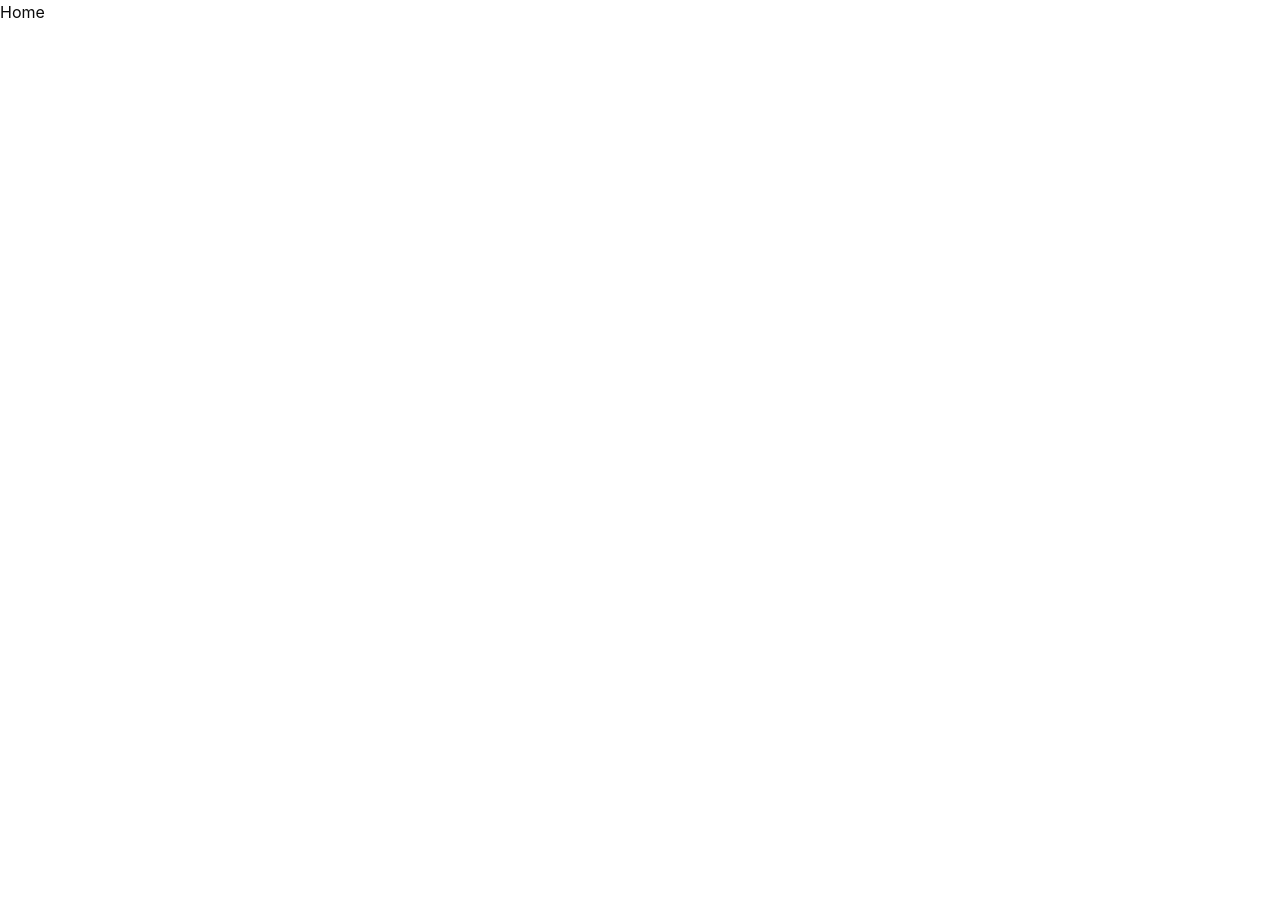
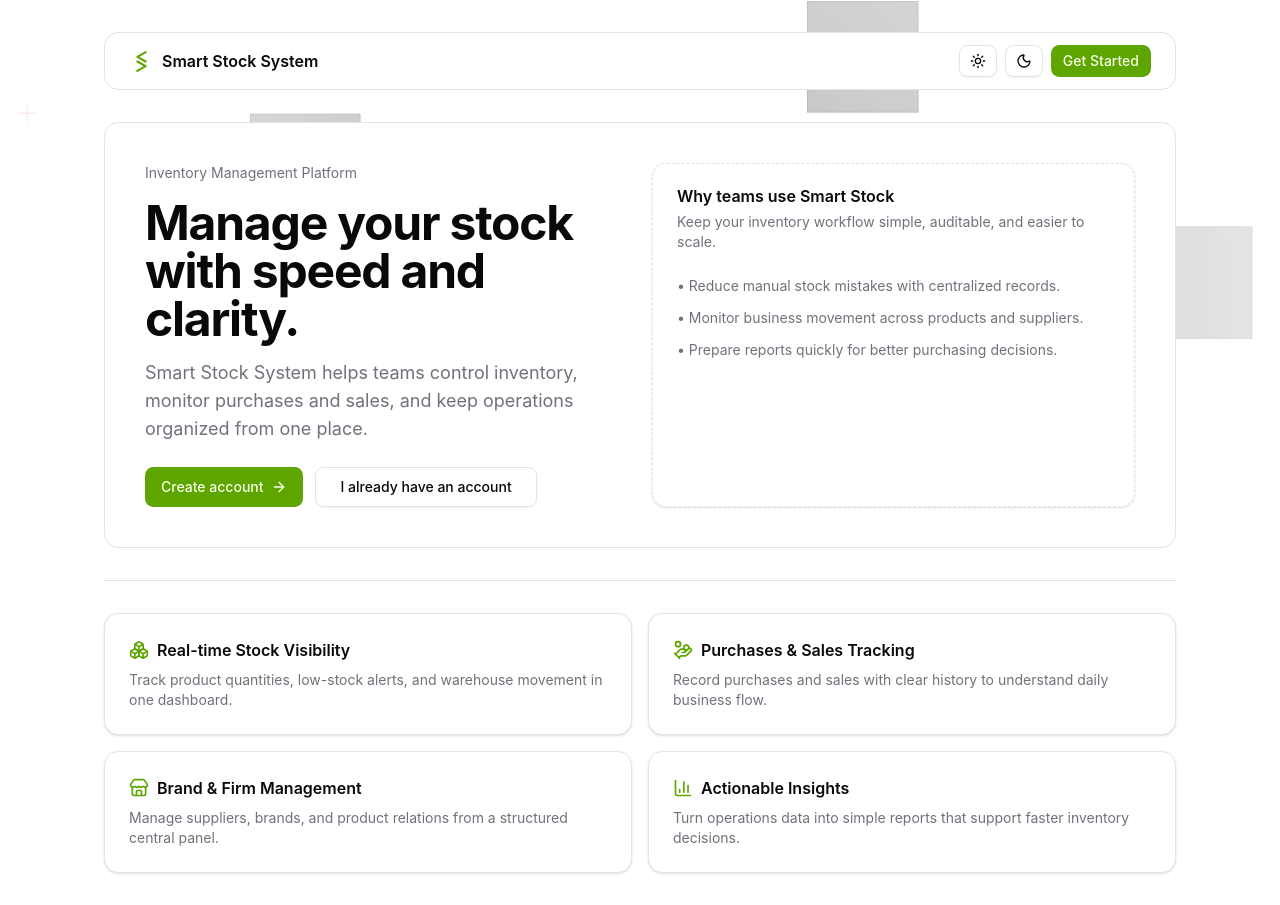
Before and after one commit to cankurtduygu/stock-management-system, a React (Vite) app: page / in a window 1280 px wide. Before the commit the page ends 800 px from the top, so only its background shows below. Built offline with nearby package versions, Linux system fonts and the light colour scheme.

Commit message:
Add redux-persist, fix auth/logout, update UI for login state

```diff
--- a/package.json
+++ b/package.json
@@ -25,6 +25,7 @@
     "react-icons": "^5.6.0",
     "react-redux": "^9.2.0",
     "react-router-dom": "^7.13.1",
+    "redux-persist": "^6.0.0",
     "sonner": "^2.0.7",
     "tailwind-merge": "^3.5.0",
     "tailwindcss": "^4.2.1",
--- a/src/App.jsx
+++ b/src/App.jsx
@@ -8,17 +8,23 @@ import DashboardLayout from './components/shared/DashboardLayout';
 import Error from './pages/Error';
 import { Navigate, Outlet } from 'react-router-dom';
 import { Provider } from 'react-redux';
-import { store } from './state/store';
+import store, { persistor } from './state/store';
 import { useSelector } from 'react-redux';
 import { selectCurrentUser } from './features/authSlice';
 import { Toaster } from '@/components/ui/sonner';
-
-
+import { useTheme } from '@/hooks/useTheme';
+import { PersistGate } from 'redux-persist/integration/react';
 
 const router = createBrowserRouter([
   { path: '/', element: <Home />, errorElement: <Error /> },
-  { path: 'sign-in', element: <SignIn /> },
-  { path: 'sign-up', element: <SignUp /> },
+  {
+    element: <PublicOnlyRoute />,
+    children: [
+      { path: 'sign-in', element: <SignIn /> },
+      { path: 'sign-up', element: <SignUp /> },
+    ],
+  },
+
   {
     path: 'stock',
     element: <ProtectedRoute />,
@@ -60,17 +66,26 @@ const router = createBrowserRouter([
 function App() {
   return (
     <>
-      {/* <h1>app</h1> */}
       <Provider store={store}>
-      <RouterProvider router={router} />
-      <Toaster richColors position='top-right' /> {/* Buna detayli bak baska ne öyellikleri var*/}
+        <PersistGate loading={null} persistor={persistor}>
+          <ThemeSync />
+          <RouterProvider router={router} />
+          <Toaster richColors position="top-right" />{' '}
+          {/* Buna detayli bak baska ne öyellikleri var*/}
+        </PersistGate>
       </Provider>
-
     </>
   );
 }
 
 export default App;
+
+function PublicOnlyRoute() {
+  //currentUser varsa login olduktan sonra sign-in sayfasina gelmesini istemeyiz. Bu nedenle currentUser varsa stock sayfasina yönlendirecegiz, yoksa Outlet ile çocuk componentleri render edecegiz.
+  const currentUser = useSelector(selectCurrentUser);
+
+  return currentUser ? <Navigate to="/stock" replace /> : <Outlet />;
+}
 
 function ProtectedRoute() {
   // console.log(user);
@@ -80,3 +95,8 @@ function ProtectedRoute() {
 
   return currentUser ? <Outlet /> : <Navigate to="/sign-in" />;
 }
+
+function ThemeSync() {
+  useTheme();
+  return null;
+}
--- a/src/components/SignInForm.jsx
+++ b/src/components/SignInForm.jsx
@@ -111,11 +111,11 @@ export default function SignInForm({ className, ...props }) {
                 </Button>
               </Field>
               <FieldSeparator className="*:data-[slot=field-separator-content]:bg-card">
-                Or continue with
+                <Link to="/">Back to Home</Link>
               </FieldSeparator>
 
               <FieldDescription className="text-center">
-                Don&apos;t have an account? <a href="#">Sign up</a>
+                Don&apos;t have an account? <Link to="/sign-up">Sign up</Link>
               </FieldDescription>
             </FieldGroup>
           </form>
--- a/src/components/SignUpForm.jsx
+++ b/src/components/SignUpForm.jsx
@@ -179,7 +179,7 @@ export function SignUpForm({ className, ...props }) {
                 </Button>
               </Field>
               <FieldSeparator className="*:data-[slot=field-separator-content]:bg-card">
-                Or continue with
+                <Link to="/">Back to Home</Link>
               </FieldSeparator>
               <FieldDescription className="text-center">
                 Already have an account{' '}
--- a/src/components/shared/sidebar/nav-user.jsx
+++ b/src/components/shared/sidebar/nav-user.jsx
@@ -29,10 +29,12 @@ import {
 } from "@/components/ui/sidebar"
 import { useSelector } from "react-redux"
 import { selectCurrentUser } from "@/features/authSlice";
+import useAuthCall from "@/hooks/useAuthCall"
 
 export function NavUser() {
   const currentUser = useSelector(selectCurrentUser);
   const { isMobile } = useSidebar()
+  const { signOut } = useAuthCall();
 
   return (
     <SidebarMenu>
@@ -93,7 +95,7 @@ export function NavUser() {
               </DropdownMenuItem>
             </DropdownMenuGroup>
             <DropdownMenuSeparator />
-            <DropdownMenuItem>
+            <DropdownMenuItem  onSelect={signOut}>
               <LogOut />
               Log out
             </DropdownMenuItem>
--- a/src/index.css
+++ b/src/index.css
@@ -45,74 +45,74 @@
     --color-sidebar-ring: var(--sidebar-ring);
 }
 
-:root {
-    --radius: 0.625rem;
-    --background: oklch(1 0 0);
-    --foreground: oklch(0.145 0 0);
-    --card: oklch(1 0 0);
-    --card-foreground: oklch(0.145 0 0);
-    --popover: oklch(1 0 0);
-    --popover-foreground: oklch(0.145 0 0);
-    --primary: oklch(0.205 0 0);
-    --primary-foreground: oklch(0.985 0 0);
-    --secondary: oklch(0.97 0 0);
-    --secondary-foreground: oklch(0.205 0 0);
-    --muted: oklch(0.97 0 0);
-    --muted-foreground: oklch(0.556 0 0);
-    --accent: oklch(0.97 0 0);
-    --accent-foreground: oklch(0.205 0 0);
-    --destructive: oklch(0.577 0.245 27.325);
-    --border: oklch(0.922 0 0);
-    --input: oklch(0.922 0 0);
-    --ring: oklch(0.708 0 0);
-    --chart-1: oklch(0.646 0.222 41.116);
-    --chart-2: oklch(0.6 0.118 184.704);
-    --chart-3: oklch(0.398 0.07 227.392);
-    --chart-4: oklch(0.828 0.189 84.429);
-    --chart-5: oklch(0.769 0.188 70.08);
-    --sidebar: oklch(0.985 0 0);
-    --sidebar-foreground: oklch(0.145 0 0);
-    --sidebar-primary: oklch(0.205 0 0);
-    --sidebar-primary-foreground: oklch(0.985 0 0);
-    --sidebar-accent: oklch(0.97 0 0);
-    --sidebar-accent-foreground: oklch(0.205 0 0);
-    --sidebar-border: oklch(0.922 0 0);
-    --sidebar-ring: oklch(0.708 0 0);
-}
+ :root {
+   --radius: 0.65rem;
+   --background:  oklch(1 0 0);
+   --foreground:  oklch(0.141 0.005 285.823);
+   --card:  oklch(1 0 0);
+   --card-foreground:  oklch(0.141 0.005 285.823);
+   --popover:  oklch(1 0 0);
+   --popover-foreground:  oklch(0.141 0.005 285.823);
+   --primary:  oklch(0.648 0.2 131.684);
+   --primary-foreground:  oklch(0.986 0.031 120.757);
+   --secondary:  oklch(0.967 0.001 286.375);
+   --secondary-foreground:  oklch(0.21 0.006 285.885);
+   --muted:  oklch(0.967 0.001 286.375);
+   --muted-foreground:  oklch(0.552 0.016 285.938);
+   --accent:  oklch(0.967 0.001 286.375);
+   --accent-foreground:  oklch(0.21 0.006 285.885);
+   --destructive:  oklch(0.577 0.245 27.325);
+   --border:  oklch(0.92 0.004 286.32);
+   --input:  oklch(0.92 0.004 286.32);
+   --ring:  oklch(0.841 0.238 128.85);
+   --chart-1:  oklch(0.871 0.15 154.449);
+   --chart-2:  oklch(0.723 0.219 149.579);
+   --chart-3:  oklch(0.627 0.194 149.214);
+   --chart-4:  oklch(0.527 0.154 150.069);
+   --chart-5:  oklch(0.448 0.119 151.328);
+   --sidebar:  oklch(0.985 0 0);
+   --sidebar-foreground:  oklch(0.141 0.005 285.823);
+   --sidebar-primary:  oklch(0.648 0.2 131.684);
+   --sidebar-primary-foreground:  oklch(0.986 0.031 120.757);
+   --sidebar-accent:  oklch(0.967 0.001 286.375);
+   --sidebar-accent-foreground:  oklch(0.21 0.006 285.885);
+   --sidebar-border:  oklch(0.92 0.004 286.32);
+   --sidebar-ring:  oklch(0.841 0.238 128.85);
+ }
 
-.dark {
-    --background: oklch(0.145 0 0);
-    --foreground: oklch(0.985 0 0);
-    --card: oklch(0.205 0 0);
-    --card-foreground: oklch(0.985 0 0);
-    --popover: oklch(0.205 0 0);
-    --popover-foreground: oklch(0.985 0 0);
-    --primary: oklch(0.922 0 0);
-    --primary-foreground: oklch(0.205 0 0);
-    --secondary: oklch(0.269 0 0);
-    --secondary-foreground: oklch(0.985 0 0);
-    --muted: oklch(0.269 0 0);
-    --muted-foreground: oklch(0.708 0 0);
-    --accent: oklch(0.269 0 0);
-    --accent-foreground: oklch(0.985 0 0);
-    --destructive: oklch(0.704 0.191 22.216);
-    --border: oklch(1 0 0 / 10%);
-    --input: oklch(1 0 0 / 15%);
-    --ring: oklch(0.556 0 0);
-    --chart-1: oklch(0.488 0.243 264.376);
-    --chart-2: oklch(0.696 0.17 162.48);
-    --chart-3: oklch(0.769 0.188 70.08);
-    --chart-4: oklch(0.627 0.265 303.9);
-    --chart-5: oklch(0.645 0.246 16.439);
-    --sidebar: oklch(0.205 0 0);
-    --sidebar-foreground: oklch(0.985 0 0);
-    --sidebar-primary: oklch(0.488 0.243 264.376);
-    --sidebar-primary-foreground: oklch(0.985 0 0);
-    --sidebar-accent: oklch(0.269 0 0);
-    --sidebar-accent-foreground: oklch(0.985 0 0);
-    --sidebar-border: oklch(1 0 0 / 10%);
-    --sidebar-ring: oklch(0.556 0 0);
-}
+ .dark {
+   --background:  oklch(0.141 0.005 285.823);
+   --foreground:  oklch(0.985 0 0);
+   --card:  oklch(0.21 0.006 285.885);
+   --card-foreground:  oklch(0.985 0 0);
+   --popover:  oklch(0.21 0.006 285.885);
+   --popover-foreground:  oklch(0.985 0 0);
+   --primary:  oklch(0.648 0.2 131.684);
+   --primary-foreground:  oklch(0.986 0.031 120.757);
+   --secondary:  oklch(0.274 0.006 286.033);
+   --secondary-foreground:  oklch(0.985 0 0);
+   --muted:  oklch(0.274 0.006 286.033);
+   --muted-foreground:  oklch(0.705 0.015 286.067);
+   --accent:  oklch(0.274 0.006 286.033);
+   --accent-foreground:  oklch(0.985 0 0);
+   --destructive:  oklch(0.704 0.191 22.216);
+   --border:  oklch(1 0 0 / 10%);
+   --input:  oklch(1 0 0 / 15%);
+   --ring:  oklch(0.405 0.101 131.063);
+   --chart-1:  oklch(0.871 0.15 154.449);
+   --chart-2:  oklch(0.723 0.219 149.579);
+   --chart-3:  oklch(0.627 0.194 149.214);
+   --chart-4:  oklch(0.527 0.154 150.069);
+   --chart-5:  oklch(0.448 0.119 151.328);
+   --sidebar:  oklch(0.21 0.006 285.885);
+   --sidebar-foreground:  oklch(0.985 0 0);
+   --sidebar-primary:  oklch(0.768 0.233 130.85);
+   --sidebar-primary-foreground:  oklch(0.986 0.031 120.757);
+   --sidebar-accent:  oklch(0.274 0.006 286.033);
+   --sidebar-accent-foreground:  oklch(0.985 0 0);
+   --sidebar-border:  oklch(1 0 0 / 10%);
+   --sidebar-ring:  oklch(0.405 0.101 131.063);
+ }
 
 @layer base {
   * {
--- a/src/pages/Home.jsx
+++ b/src/pages/Home.jsx
@@ -1,9 +1,155 @@
-import React from 'react'
+import { Link } from "react-router-dom";
+import {
+    ArrowRight,
+    Boxes,
+    ChartColumn,
+    HandCoins,
+    Moon,
+    ShieldCheck,
+    Store,
+    Sun,
+} from "lucide-react";
 
-const Home = () => {
-  return (
-    <div>Home</div>
-  )
+import { Button } from "@/components/ui/button";
+import {
+    Card,
+    CardContent,
+    CardDescription,
+    CardHeader,
+    CardTitle,
+} from "@/components/ui/card";
+import { Separator } from "@/components/ui/separator";
+import { useTheme } from "@/hooks/useTheme";
+import { TbBrandStocktwits } from "react-icons/tb";
+import { useSelector } from "react-redux";
+import { selectCurrentUser } from "@/features/authSlice";
+
+const features = [
+    {
+        title: "Real-time Stock Visibility",
+        description:
+            "Track product quantities, low-stock alerts, and warehouse movement in one dashboard.",
+        icon: Boxes,
+    },
+    {
+        title: "Purchases & Sales Tracking",
+        description:
+            "Record purchases and sales with clear history to understand daily business flow.",
+        icon: HandCoins,
+    },
+    {
+        title: "Brand & Firm Management",
+        description:
+            "Manage suppliers, brands, and product relations from a structured central panel.",
+        icon: Store,
+    },
+    {
+        title: "Actionable Insights",
+        description:
+            "Turn operations data into simple reports that support faster inventory decisions.",
+        icon: ChartColumn,
+    },
+];
+
+export default function Home() {
+    const { theme, setTheme } = useTheme();
+    const  currentUser  = useSelector(selectCurrentUser);
+    return (
+        <main
+            className="min-h-svh bg-cover bg-center bg-no-repeat text-foreground"
+            style={{ backgroundImage: "url('/auth-bg.png')" }}>
+            <section className="min-h-svh bg-background/10">
+                <div className="mx-auto flex w-full max-w-6xl flex-col gap-8 px-6 py-8 md:px-10">
+                    <header className="flex items-center justify-between rounded-xl border bg-card px-4 py-3 md:px-6">
+                        <div className="flex items-center gap-2 text-sm font-semibold md:text-base">
+                            <TbBrandStocktwits size={25} className="text-primary" />
+
+                            <span>Smart Stock System</span>
+                        </div>
+                        <div className="flex items-center gap-2">
+                            <Button
+                                type="button"
+                                variant={theme === "light" ? "default" : "outline"}
+                                size="sm"
+                                onClick={() => setTheme("light")}
+                                aria-label="Switch to light mode">
+                                <Sun className="size-4" />
+                            </Button>
+                            <Button
+                                type="button"
+                                variant={theme === "dark" ? "default" : "outline"}
+                                size="sm"
+                                onClick={() => setTheme("dark")}
+                                aria-label="Switch to dark mode">
+                                <Moon className="size-4" />
+                            </Button>
+                            <Button asChild size="sm">
+                                {currentUser ? (
+                                    <Link to="/stock">Dashboard</Link>
+                                ) : (
+                                    <Link to="/sign-up">Get Started</Link>
+                                )}
+                            </Button>
+                        </div>
+                    </header>
+
+                    <section className="grid gap-6 rounded-xl border bg-card p-6 md:grid-cols-2 md:p-10">
+                        <div className="space-y-4">
+                            <p className="text-sm text-muted-foreground">Inventory Management Platform</p>
+                            <h1 className="text-3xl font-bold tracking-tight md:text-5xl">
+                                Manage your stock with speed and clarity.
+                            </h1>
+                            <p className="text-muted-foreground md:text-lg">
+                                Smart Stock System helps teams control inventory, monitor purchases and sales,
+                                and keep operations organized from one place.
+                            </p>
+                            <div className="flex flex-wrap gap-3 pt-2">
+                                <Button asChild size="lg">
+                                    <Link to="/sign-up">
+                                        Create account
+                                        <ArrowRight className="size-4" />
+                                    </Link>
+                                </Button>
+                                <Button asChild variant="outline" size="lg">
+                                    <Link to="/sign-in">I already have an account</Link>
+                                </Button>
+                            </div>
+                        </div>
+
+                        <Card className="border-dashed">
+                            <CardHeader>
+                                <CardTitle>Why teams use Smart Stock</CardTitle>
+                                <CardDescription>
+                                    Keep your inventory workflow simple, auditable, and easier to scale.
+                                </CardDescription>
+                            </CardHeader>
+                            <CardContent>
+                                <ul className="space-y-3 text-sm text-muted-foreground">
+                                    <li>• Reduce manual stock mistakes with centralized records.</li>
+                                    <li>• Monitor business movement across products and suppliers.</li>
+                                    <li>• Prepare reports quickly for better purchasing decisions.</li>
+                                </ul>
+                            </CardContent>
+                        </Card>
+                    </section>
+
+                    <Separator />
+
+                    <section className="grid gap-4 md:grid-cols-2">
+                        {features.map((feature) => (
+                            <Card key={feature.title}>
+                                <CardHeader>
+                                    <CardTitle className="flex items-center gap-2 text-base">
+                                        <feature.icon className="size-5 text-primary" />
+                                        {feature.title}
+                                    </CardTitle>
+                                    <CardDescription>{feature.description}</CardDescription>
+                                </CardHeader>
+                            </Card>
+                        ))}
+                    </section>
+                </div>
+            </section>
+        </main>
+    );
 }
-
-export default Home
--- a/src/state/store.js
+++ b/src/state/store.js
@@ -1,11 +1,44 @@
-import { configureStore } from "@reduxjs/toolkit";
-import authReducer from "@/features/authSlice";
-import themeReducer from "@/features/themeSlice";
+import { configureStore, combineReducers } from '@reduxjs/toolkit';
+import authReducer from '@/features/authSlice';
+import themeReducer from '@/features/themeSlice';
+import { persistStore, persistReducer } from 'redux-persist';
+import storage from 'redux-persist/lib/storage'; // defaults to localStorage for web
+import {
+  FLUSH,
+  REHYDRATE,
+  PAUSE,
+  PERSIST,
+  PURGE,
+  REGISTER,
+} from 'redux-persist';
 
-export const store = configureStore({
-  reducer: {
-    auth: authReducer,
-    theme: themeReducer,
-  },
-  devTools: import.meta.env.VITE_NODE_ENV !== "production",
+const persistConfig = {
+  key: 'stock-smart',
+  storage,
+  whitelist: ['auth', 'theme'], // sadece auth ve theme reducer'larını persist etmek istiyoruz
+};
+
+const rootReducer = {
+  //persist kullandigimizda burasi rootReducer in ifade ettigi yer oluyor.
+  auth: authReducer,
+  theme: themeReducer,
+};
+
+const persistedReducer = persistReducer(
+  persistConfig,
+  combineReducers(rootReducer)
+); //persisted ne demek: kalıcı, saklanan anlamına gelir. persistReducer, verilen reducer'ı persistConfig ile sarmalayarak kalıcı hale getirir. Bu sayede uygulama kapatılsa bile belirli reducer'ların durumu (state) saklanır ve uygulama tekrar açıldığında bu durum geri yüklenir. Yani persistedReducer, rootReducer'ın persistConfig ile yapılandırılmış halidir.
+
+let store = configureStore({
+  reducer: persistedReducer,
+  devTools: import.meta.env.VITE_NODE_ENV !== 'production',
+  middleware: (getDefaultMiddleware) =>
+    getDefaultMiddleware({
+      serializableCheck: {
+        ignoredActions: [FLUSH, REHYDRATE, PAUSE, PERSIST, PURGE, REGISTER],
+      },
+    }),
 });
+
+export let persistor = persistStore(store);
+export default store;
```
Also changed, not shown: src/features/authSlice.js (+8 -2 lines), src/hooks/useAuthCall.js (+23 -23 lines), src/pages/SignIn.jsx (+10 -5 lines), public/auth-bg.png (added), 1 other file (tests, documents, lock files or other folders).
